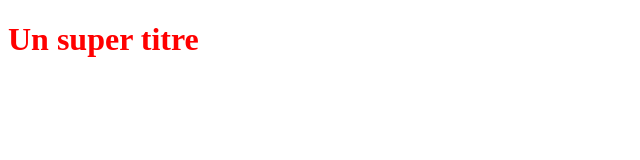
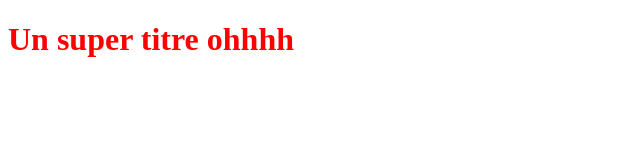
Before and after one commit to hamzagueddar/test, a plain HTML site: page index.html in a window 1280 px wide. Shown: the whole page, without its empty margins (0-640 px from the left). Drawn offline with Linux system fonts and the light colour scheme.

Commit message:
ajouter un ohhhh

```diff
--- a/index.html
+++ b/index.html
@@ -5,6 +5,6 @@
    <link rel="stylesheet" type="text/css" href="styles.css">
 </head>
 <body>
-   <h1>Un super titre</h1>
+   <h1>Un super titre ohhhh</h1>
 </body>
 </html>
```
